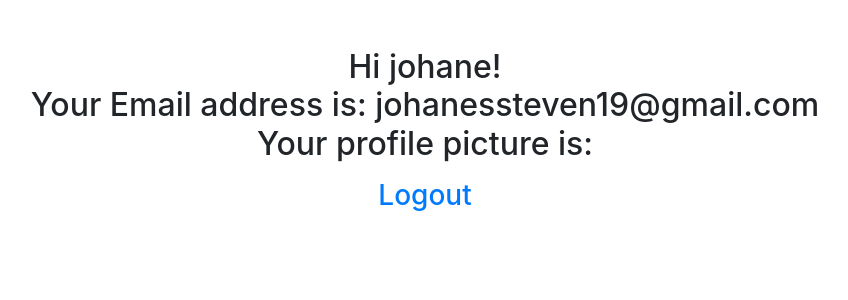
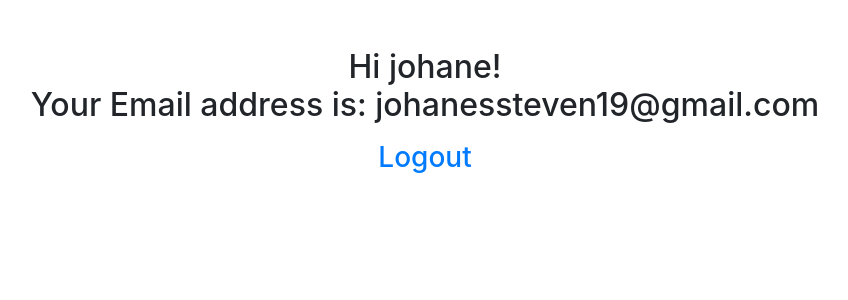
Before and after one commit to johanessteven19/coverage, a Django app: page / in a window 1280 px wide. Shown: the top 300 px of the page, without its empty margins (215-1063 px from the left). Run offline with Django 3.2, Linux system fonts and the light colour scheme; a user stored in the database is signed in; some libraries are stand-ins or nearby versions.

Commit message:
[REFACTOR] Retry challenge

```diff
--- a/app10/forms.py
+++ b/app10/forms.py
@@ -7,7 +7,6 @@ class SignUpForm(UserCreationForm):
     first_name = forms.CharField(max_length=30, required=False, help_text='Optional.')
     last_name = forms.CharField(max_length=30, required=False, help_text='Optional.')
     email = forms.EmailField(max_length=254, help_text='This field is required.')
-    picture = forms.ImageField(required=False)
     class Meta:
         model = User
-        fields = ('username', 'first_name', 'last_name', 'email', 'password1', 'password2', 'picture')
+        fields = ('username', 'first_name', 'last_name', 'email', 'password1', 'password2')
--- a/templates/home.html
+++ b/templates/home.html
@@ -6,9 +6,7 @@
 {% block content %}
 {% if user.is_authenticated %}
     <div class="row-lg-12 text-center mt-5 mb-3"><h2>Hi {{ user.username }}! <br>
-        Your Email address is: {{ user.email }}<br>
-        Your profile picture is: <br>
-        {{ user.picture }}</h2></div>
+        Your Email address is: {{ user.email }}<br></h2></div>
     <p><a href="{% url 'logout' %}" id="logoutbutton"><div class="col text-center align-items-center"><h3>Logout</h3></div></a></p>
 {% else %}
     <div class="row-lg-12 text-center mt-5 mb-3"><h2>You are not logged in!</h2></div>
--- a/templates/signup.html
+++ b/templates/signup.html
@@ -20,9 +20,6 @@
     <label for="id_email">Email:  </label>
       {{ form.email }}
       <br>
-    <label for="id_pic">Upload your profile picture! </label>
-      {{ form.picture }}
-      <br>
     <button type="submit" id="regbutton">Sign up</button>
   </form>
 </div>
```
Also changed, not shown: app10/tests.py (+4 -5 lines), db.sqlite3.
